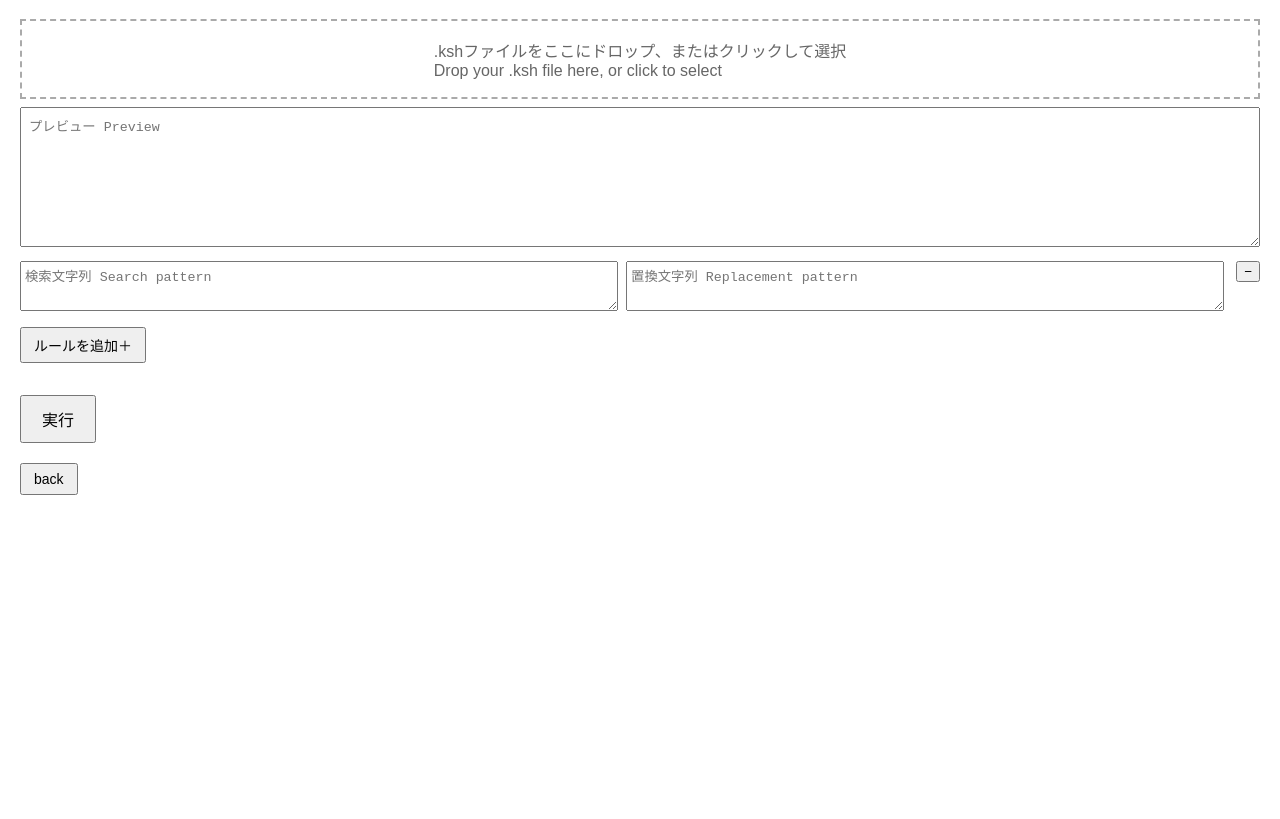
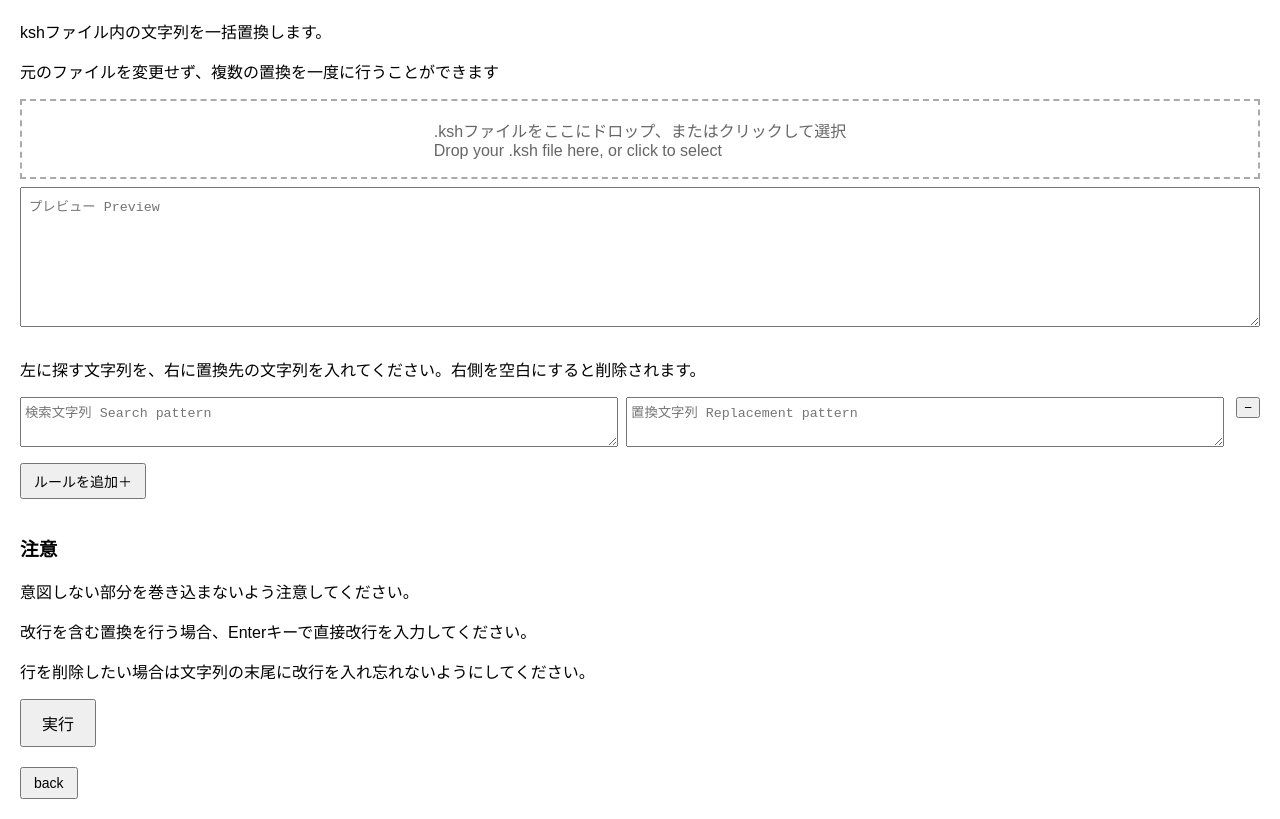
Before and after one commit to podo-C-arpus/toy, a plain HTML site: page kshTools/replace/replace.html in a window 1280 px wide. Shown: the part 61-880 px from the top of the page. Before the commit the page ends 800 px from the top, so only its background shows below. Drawn offline with Linux system fonts and the light colour scheme.

Commit message:
Add files via upload

```diff
--- a/kshTools/replace/replace.html
+++ b/kshTools/replace/replace.html
@@ -7,7 +7,8 @@
 </head>
 <body>
     <h1>ksh Replace Tool</h1>
-
+	<p>kshファイル内の文字列を一括置換します。</p>
+	<p>元のファイルを変更せず、複数の置換を一度に行うことができます</p>
     <!-- ドロップ＆クリック選択エリア -->
     <div id="dropArea">.kshファイルをここにドロップ、またはクリックして選択<br>Drop your .ksh file here, or click to select</div>
     <input type="file" id="fileInput" accept=".ksh" style="display:none">
@@ -17,6 +18,7 @@
     <textarea id="textArea" readonly placeholder="プレビュー Preview"></textarea>
 
     <!-- 置換ルール群 -->
+	<p>左に探す文字列を、右に置換先の文字列を入れてください。右側を空白にすると削除されます。</p>
     <div id="rules">
         <div class="rule">
             <textarea class="search" placeholder="検索文字列 Search pattern"></textarea>
@@ -27,6 +29,10 @@
     <p>
         <button type="button" id="add-rule">ルールを追加＋</button>
     </p>
+	<h3>注意</h3>
+	<p>意図しない部分を巻き込まないよう注意してください。</p>
+	<p>改行を含む置換を行う場合、Enterキーで直接改行を入力してください。</p>
+	<p>行を削除したい場合は文字列の末尾に改行を入れ忘れないようにしてください。</p>
 
     <!-- 実行ボタン -->
     <p>
```
